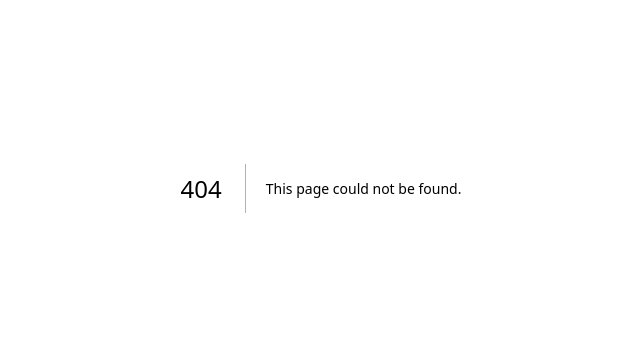
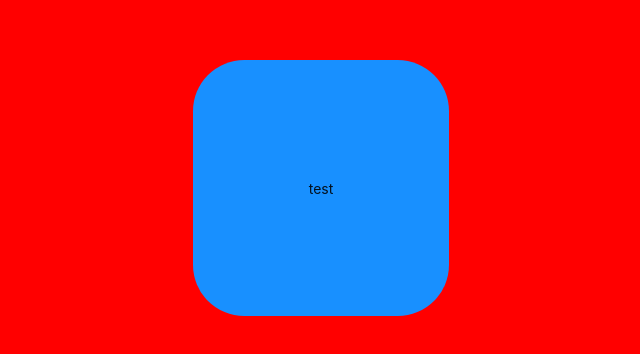
Before and after one commit to Maxikk26/manga-bookmarker-web, a Next.js app: page /login in a window 1280 px wide. Before the commit this address had no page. Shown: the part 212-566 px from the top of the page, without its empty margins (319-959 px from the left). Built offline with nearby package versions, Linux system fonts and the light colour scheme.

Commit message:
MOD: ajustes

```diff
--- /dev/null
+++ b/src/app/(unauth)/layout.jsx
@@ -0,0 +1,44 @@
+'use client'
+
+import React, { useState } from 'react'
+import {Col, Layout, Row, theme} from 'antd'
+import Header from "@/components/Header";
+
+const { Content } = Layout
+
+export default function UnAuthLayout({ children }) {
+	const [collapsed, setCollapsed] = useState(false)
+	const {
+		token: { colorBgContainer },
+	} = theme.useToken()
+
+	const toggleSidebar = () => {
+		setCollapsed(!collapsed)
+	}
+
+	return (
+		<Layout style={{ height: "100vh",backgroundColor: 'red' }}>
+			<Content>
+				<Row justify="center" align="middle" style={{ height: "100%" }}>
+					<Col>
+						<div style={styles.squareStyle}>
+							{children}
+						</div>
+					</Col>
+				</Row>
+			</Content>
+		</Layout>
+	)
+}
+
+const styles = {
+	squareStyle:{
+		display: "flex",
+		justifyContent: "center",
+		alignItems: "center",
+		backgroundColor: "#1890ff", // Ant Design primary color
+		borderRadius: "20%", // Optional: for rounded corners
+		width: "20vw", // 20% of the viewport width
+		aspectRatio: "1", // Ensures it's always a square
+	}
+};
--- /dev/null
+++ b/src/app/(unauth)/login/page.jsx
@@ -0,0 +1,12 @@
+'use client'
+
+import React, {Component} from "react";
+import Table from "@/components/Table";
+
+export default function LoginPage() {
+	return (
+		<div>
+			test
+		</div>
+	)
+}
```
